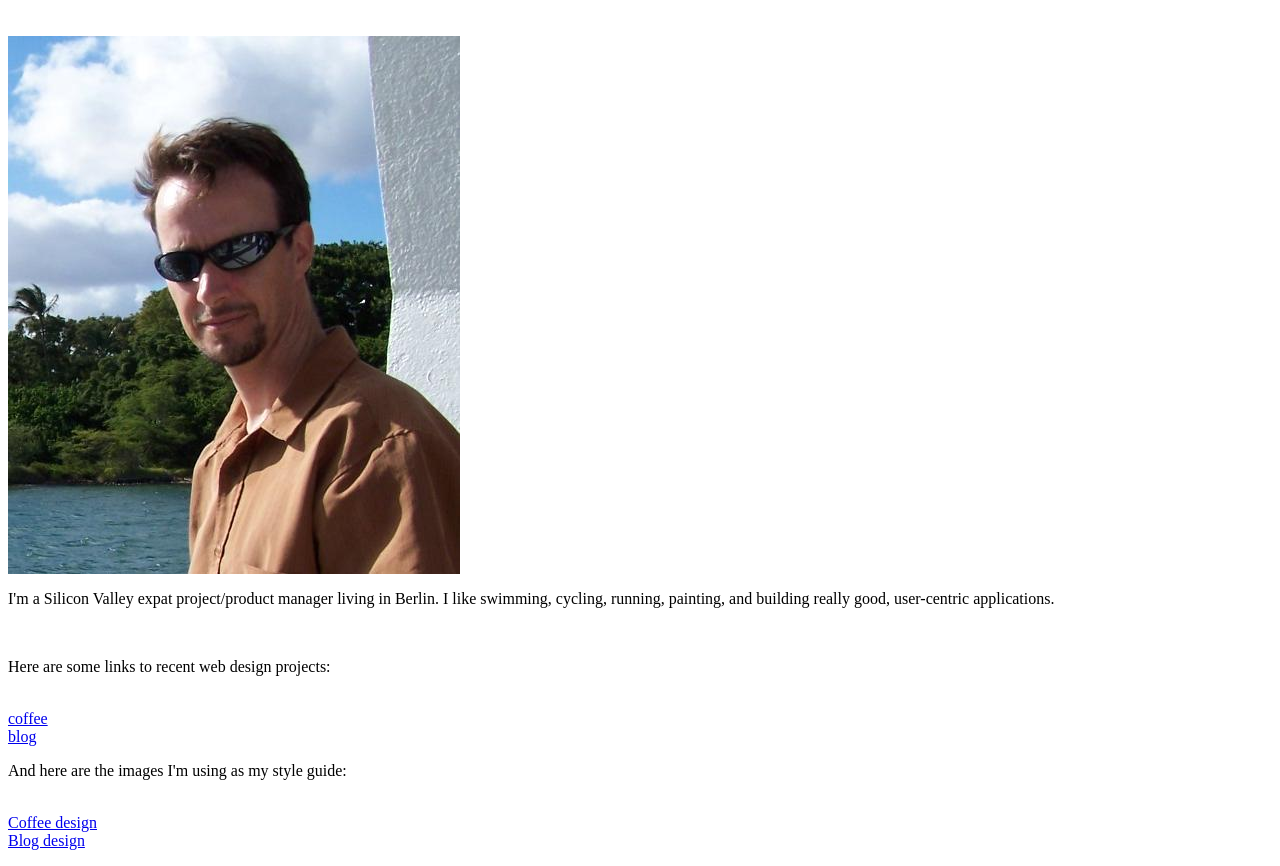
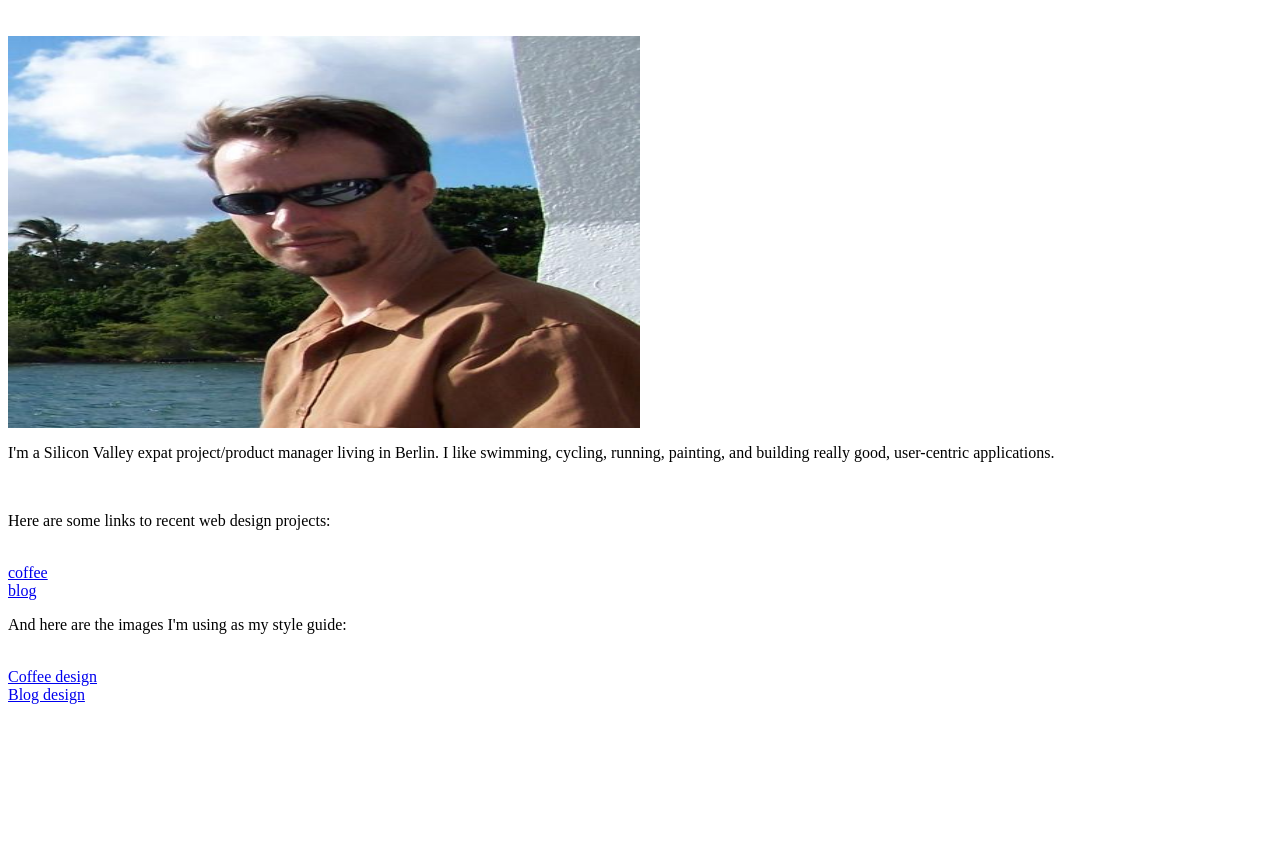
Before and after one commit to tobyolney/tobyolney.github.io, a plain HTML site: page index.html in a window 1280 px wide. Shown: the part 48-914 px from the top of the page. After the commit the page ends 800 px from the top, so only its background shows below. Drawn offline with Linux system fonts and the light colour scheme; files that its build step writes are made by us from their sources.

Commit message:
changed image size on home page

```diff
--- a/index.html
+++ b/index.html
@@ -8,7 +8,7 @@
 <body>
 	<h1> Tobias Olney </h1>
 	<br>
-	<img src="toby_portrait.JPG">
+	<img src="toby_portrait.JPG" width="50%" height="50%">
 	<br>
 <p>
 I'm a Silicon Valley expat project/product manager living in Berlin. I like swimming, cycling, running, painting, and building really good, user-centric applications.
```
